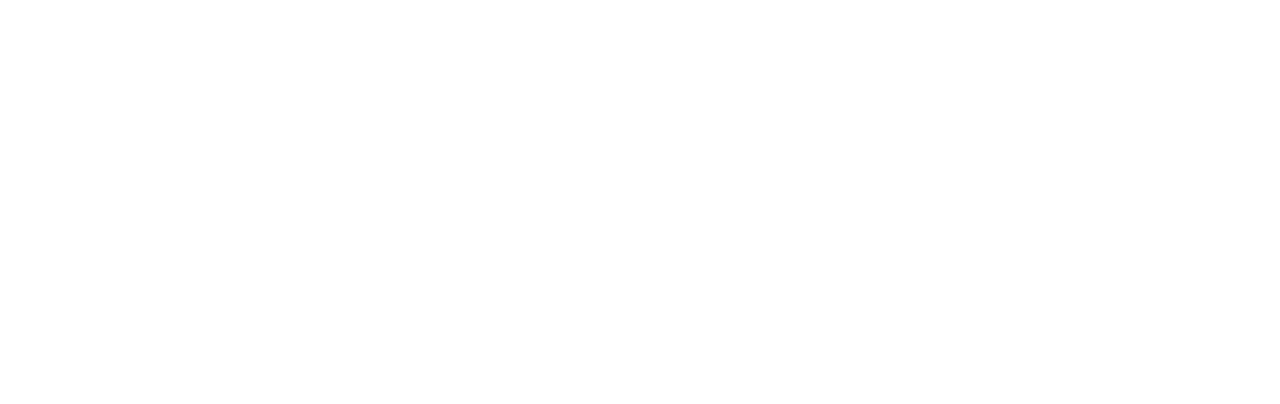
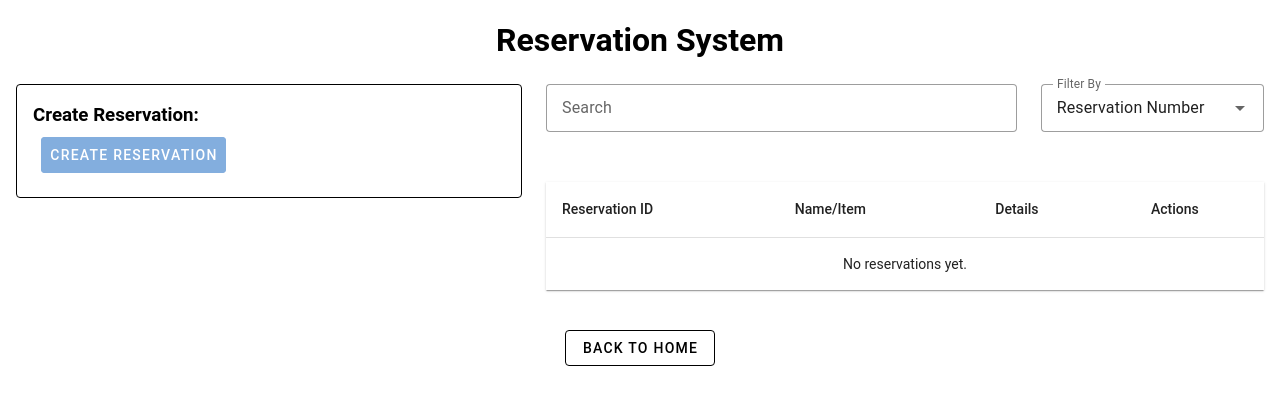
Before and after one commit to Johnathan-Friend/Wayback-Public-Library, a Vue app in the folder client/: page /reservation in a window 1280 px wide. Before the commit this address had no page. Shown: the top 404 px of the page. Built offline with nearby package versions, Linux system fonts and the light colour scheme.

Commit message:
bug and scaffold

```diff
--- a/client/src/api/api.js
+++ b/client/src/api/api.js
@@ -1,4 +1,5 @@
 import axios from 'axios'
+import { withRetry } from './withRetry'
 
 const apiClient = axios.create({
   baseURL: 'https://wayback.twnsnd.net/api/v1/',
@@ -11,10 +12,19 @@
 const api = {
   async getAllItems() {
     try {
-      const response = await apiClient.get('items/')
+      const response = await apiClient.get("items/");
       return response.data
     } catch (error) {
       throw error
+    }
+  },
+
+  async getAvailableItemsForCheckout() {
+    try {
+      const response = await apiClient.get('items/available/');
+      return response.data;
+    } catch (error) {
+      throw error;
     }
   },
 
@@ -213,15 +223,3 @@
 }
 
 export default api
-
-//example on how to import and use
-// import api from "@/api";
-//
-// async function loadUsers() {
-//     try {
-//         const users = await api.getUsers();
-//         console.log(users);
-//     } catch (err) {
-//         console.error("Failed to load users:", err);
-//     }
-// }
--- /dev/null
+++ b/client/src/api/withRetry.js
@@ -0,0 +1,12 @@
+export async function withRetry(fn, retries = 5, wait = 5000) {
+  const delay = (ms) => new Promise(res => setTimeout(res, ms));
+
+  for (let attempt = 1; attempt <= retries; attempt++) {
+    try {
+      return await fn();
+    } catch (err) {
+      if (attempt === retries) throw err;
+      await delay(wait);
+    }
+  }
+}
--- a/client/src/router/index.js
+++ b/client/src/router/index.js
@@ -4,6 +4,7 @@
 import Home from '@/views/Home.vue'
 import Reshelve from '@/views/Reshelve.vue'
 import PatronMembership from "@/views/PatronMembership.vue";
+import Reservation from '@/views/Reservation.vue';
 
 const router = createRouter({
   history: createWebHistory(import.meta.env.BASE_URL),
@@ -33,6 +34,11 @@
       name: 'Reshelve',
       component: Reshelve,
     },
+    {
+      path: '/reservation',
+      name: 'Reservation',
+      component: Reservation
+    }
   ],
 })
 
--- a/client/src/views/CheckOut.vue
+++ b/client/src/views/CheckOut.vue
@@ -291,7 +291,7 @@
 
 async function loadItems() {
   try {
-    items.value = await api.getAllItems();
+    items.value = await api.getAvailableItemsForCheckout();
   } catch (err) {
     console.error("Failed to load items:", err);
   }
--- a/client/src/views/Home.vue
+++ b/client/src/views/Home.vue
@@ -19,6 +19,10 @@
 function goToReshelve() {
   router.push('/reshelve');
 }
+
+function goToReservation() {
+  router.push('/reservation');
+}
 </script>
 
 <template>
@@ -33,7 +37,7 @@
     >
       <v-icon :icon="mdiBookOpenPageVariant" size="72" color="primary" class="mb-6"/>
       <h1 class="mb-8 library-title">Wayback Public Library</h1>
-      <div class="d-flex justify-center gap-4">
+      <div class="d-flex justify-center gap-4 flex-wrap">
         <v-btn
           color="secondary"
           variant="elevated"
@@ -70,6 +74,15 @@
         >
           Patron Membership
         </v-btn>
+        <v-btn
+          color="yellow"
+          variant="elevated"
+          size="large"
+          class="text-white"
+          @click="goToReservation"
+        >
+          Reservation
+        </v-btn>
       </div>
     </v-card>
   </v-container>
--- /dev/null
+++ b/client/src/views/Reservation.vue
@@ -0,0 +1,170 @@
+<template>
+  <v-container fluid class="pa-4">
+    <div class="text-center">
+        <h1 class="pb-5">Reservation System</h1>
+    </div>
+    <v-row class="h-100" align="start" justify="center">
+      <v-col cols="12" md="4" lg="5">
+        <v-card class="pa-4" variant="outlined">
+            <h3>Create Reservation:</h3>
+            <v-alert
+                v-if="leftPanelError"
+                type="error"
+                :text="leftPanelError"
+                variant="elevated"
+                title="Error"
+            ></v-alert>
+
+            <!-- TODO: Need to add inputs to create a reservation -->
+
+          <v-card-actions>
+            <v-btn
+              color="primary"
+              variant="elevated"
+              @click="addReservationEntry"
+              :disabled="!selectedSearchValue"
+            >
+              Create Reservation
+            </v-btn>
+          </v-card-actions>
+        </v-card>
+      </v-col>
+      <v-col cols="12" md="8" lg="7">
+        <v-row class="mb-4" align="center">
+            <v-col cols="12" md="8">
+                <v-text-field
+                label="Search"
+                v-model="searchQuery"
+                variant="outlined"
+                density="comfortable"
+                clearable
+                @input="fetchDetails"
+                />
+            </v-col>
+            <v-col cols="12" md="4">
+                <v-select
+                label="Filter By"
+                :items="[
+                    { title: 'Reservation Number', value: 'reservation' },
+                    { title: 'Patron', value: 'patron' },
+                    { title: 'Item', value: 'item' }
+                ]"
+                v-model="selectedFilter"
+                variant="outlined"
+                density="comfortable"
+                @update:modelValue="fetchDetails"
+                />
+            </v-col>
+        </v-row>
+        <v-alert
+          v-if="tableError"
+          type="error"
+          :text="tableError"
+          variant="elevated"
+          title="Error"
+        ></v-alert>
+        <v-data-table
+          :headers="reservationHeaders"
+          :items="reservations"
+          item-value="id"
+          hide-default-footer
+          class="elevation-1"
+          dense
+        >
+          <template #item.actions="{ item }">
+            <v-btn
+              :icon="mdiDelete"
+              color="red"
+              variant="text"
+              @click="deleteReservation(item)"
+            ></v-btn>
+          </template>
+          <template #no-data>
+            <p class="text-center">No reservations yet.</p>
+          </template>
+        </v-data-table>
+      </v-col>
+    </v-row>
+    <div class="mt-10 d-flex justify-center">
+        <v-btn color="black" variant="outlined" @click="goBack">
+            Back to Home
+        </v-btn>
+    </div>
+  </v-container>
+</template>
+
+<script setup>
+import { ref } from "vue"
+import { mdiDelete } from "@mdi/js"
+import { useRouter } from "vue-router"
+
+const router = useRouter();
+const selectedFilter = ref('reservation');
+const searchQuery = ref('');
+const selectedSearchValue = ref(null);
+const leftPanelError = ref(null);
+const reservations = ref([]);
+const tableError = ref(null);
+
+const reservationHeaders = [{ title: "Reservation ID", key: "id" },{ title: "Name/Item", key: "label" },{ title: "Details", key: "details" },{ title: "Actions", key: "actions", sortable: false }];
+
+// Placeholder: will need to be replaced by real lookup API
+async function fetchDetails() {
+  // Example call — adjust to your API needs
+  await api.search({
+    filter: selectedFilter.value,
+    query: searchQuery.value
+  });
+}
+
+function addReservationEntry() {
+  reservations.value.push({
+    id: Date.now(),
+    label: "Example Reservation Entry",
+    details: "Details go here"
+  })
+}
+
+function deleteReservation(item) {
+  reservations.value = reservations.value.filter(r => r.id !== item.id)
+}
+
+function goBack() {
+  router.push("/")
+}
+</script>
+
+<style scoped>
+.left-panel {
+  padding: 16px;
+  display: flex;
+  flex-direction: column;
+  gap: 16px;
+  height: 100%;
+}
+
+.right-panel {
+  padding: 16px;
+}
+
+.table-placeholder {
+  border: 2px dashed #ccc;
+  border-radius: 8px;
+  height: 100%;
+  display: flex;
+  align-items: center;
+  justify-content: center;
+  color: #888;
+}
+
+.search {
+  gap: 16px;
+  padding: 16px;
+}
+
+.membership-center {
+  display: flex;
+  align-items: center;
+  justify-content: center;
+}
+</style>
```
